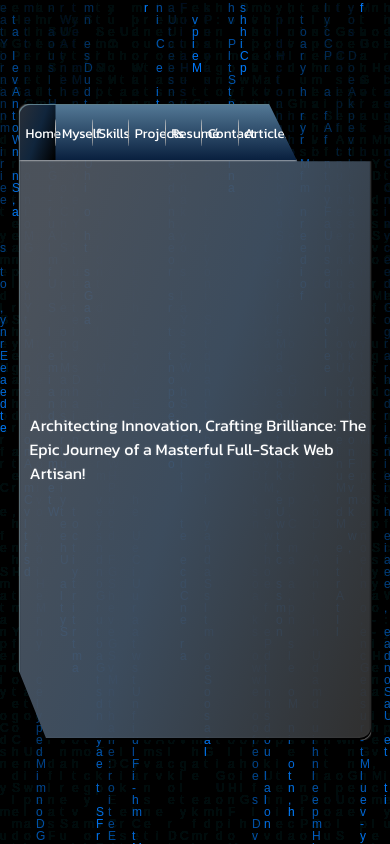
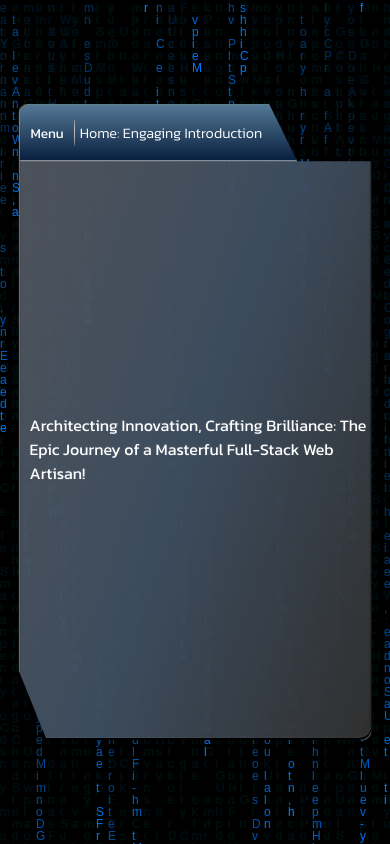
Before and after one commit to patrickgunnar/patrick-gunnar, a Next.js app: page / in a window 390 px wide. Built offline with nearby package versions, Linux system fonts and the light colour scheme.

Commit message:
feat: added mobile version of the menu

```diff
--- a/src/components/navbar/navbar.tsx
+++ b/src/components/navbar/navbar.tsx
@@ -2,22 +2,37 @@
 
 import { styled } from "styled-components";
 import { useRouter, usePathname } from "next/navigation";
+import { tablet } from "@/app/screens";
+import { useState } from "react";
 
 
-const NavbarContainer = styled.nav`
+const NavbarContainer = styled.section`
     background: linear-gradient(to top, var(--background-007) 0%, var(--background-008) 100%);
     filter: drop-shadow(0 0 1px var(--background-006));
 
-    display: grid;
-    grid-template-columns: repeat(auto-fit, minmax(0, calc(92% / 7)));
+    display: flex;
+    justify-content: center;
+    align-items: center;
 
     position: relative;
     height: 9%;
     width: 79%;
+`
+
+const DesktopNav = styled.nav`
+    display: none;
+    grid-template-columns: repeat(auto-fit, minmax(0, calc(92% / 7)));
+
+    height: 100%;
+    width: 100%;
 
     > :last-child {
         padding-right: 75%;
         width: 160%;
+    }
+
+    @media only screen and (min-width: ${tablet}) {
+        display: grid;
     }
 `
 
@@ -66,19 +81,130 @@ const NavbarOpt = styled.button<{ disabled: boolean }>`
     }
 `
 
+const MobileContainer = styled.section`
+    display: flex;
+    justify-content: space-around;
+    align-items: center;
+
+    height: 100%;
+    width: 100%;
+
+    @media only screen and (min-width: ${tablet}) {
+        display: none;
+    }
+`
+
+const MobileMenu = styled.button<{ open: boolean }>`
+    background: ${
+        (props) => props.open ? (
+            'linear-gradient(109.6deg, var(--background-015) 11.2%, var(--background-014) 51.2%, var(--background-005) 98.6%);'
+        ) : (
+            'transparent'
+        )
+    };
+    border: none;
+    border: none;
+
+    color: inherit;
+    font-weight: 400;
+    font-family: inherit;
+    font-size: .85rem;
+
+    position: relative;
+    height: 100%;
+    aspect-ratio: 1/1;
+
+    &:focus {
+        background: transparent;
+    }
+
+    &:hover {
+        background: linear-gradient(
+            109.6deg, var(--background-015) 11.2%, var(--background-014) 51.2%, var(--background-005) 98.6%
+        );
+    }
+
+    &::after {
+        content: " ";
+
+        background: linear-gradient(to bottom, var(--background-009) 0%, var(--background-013) 100%),
+                    radial-gradient(at top center, var(--background-010) 0%, var(--background-010) 120%)
+                    var(--background-011);
+        border: none;
+        border-radius: 100%;
+
+        position: absolute;
+        top: 50%;
+        left: 100%;
+        transform: translate(-50%, -50%);
+
+        height: 50%;
+        width: 1px;
+    }
+`
+
+const MobileLabel = styled.label`
+    padding: 0 5px;
+    padding-right: 20px;
+
+    text-align: start;
+    font-size: .9rem;
+    font-weight: 300;
+    font-family: inherit;
+
+    white-space: nowrap;
+    overflow: hidden;
+    text-overflow: ellipsis;
+
+    height: fit-content;
+    width: 75%;
+`
+
+const MobileNav = styled.nav`
+    background: linear-gradient(180.2deg, var(--background-017) 6.8%, var(--background-016) 131%);
+    border: none;
+
+    display: grid;
+    grid-template-rows: repeat(auto-fit, minmax(0, calc(100% / 7)));
+
+    position: absolute;
+    z-index: 100;
+    top: 9%;
+
+    height: 91%;
+    width: 100%;
+
+    @media only screen and (min-width: ${tablet}) {
+        display: none;
+    }
+`
+
 const Navbar = () => {
     // get router
     const router = useRouter()
     // current pathname
     const pathname = usePathname()
 
+    // open mobile menu
+    const [isMobileOpen, setIsMobileOpen] = useState<boolean>(false)
+
     // route handler
     const handleRouting = (route: string) => {
         router.push(route)
+
+        // if isMobileOpen is true
+        if(isMobileOpen) setIsMobileOpen(false)
+    }
+
+    // open mobile menu handler
+    const handleMobileOpen = (state: boolean) => {
+        setIsMobileOpen(!state)
     }
 
     return (
+        <>
             <NavbarContainer>
+                <DesktopNav>
                     <NavbarOpt onClick={() => handleRouting('/')} disabled={pathname === '/'}>
                         Home
                     </NavbarOpt>
@@ -100,7 +226,50 @@ const Navbar = () => {
                     <NavbarOpt onClick={() => handleRouting('/articles')} disabled={pathname === '/articles'}>
                         Articles
                     </NavbarOpt>
+                </DesktopNav>
+                <MobileContainer>
+                    <MobileMenu open={isMobileOpen} onClick={() => handleMobileOpen(isMobileOpen)}>
+                        Menu
+                    </MobileMenu>
+                    <MobileLabel>
+                        { pathname === '/' && 'Home: Engaging Introduction' }
+                        { pathname === '/myself' && 'Myself: Web Artisan!' }
+                        { pathname === '/skills' && 'Skills: Expert Proficiency' }
+                        { pathname === '/projects' && 'Projects: Innovative Showcases' }
+                        { pathname === '/resume' && 'Resumé: Accomplishments Summary' }
+                        { pathname === '/contact' && 'Contact: Connection Details' }
+                        { pathname === '/articles' && 'Articles: Insightful Publications' }
+                    </MobileLabel>
+                </MobileContainer>
             </NavbarContainer>
+            {
+                isMobileOpen && (
+                    <MobileNav>
+                        <NavbarOpt onClick={() => handleRouting('/')} disabled={pathname === '/'}>
+                            Home
+                        </NavbarOpt>
+                        <NavbarOpt onClick={() => handleRouting('/myself')} disabled={pathname === '/myself'}>
+                            Myself
+                        </NavbarOpt>
+                        <NavbarOpt onClick={() => handleRouting('/skills')} disabled={pathname === '/skills'}>
+                            Skills
+                        </NavbarOpt>
+                        <NavbarOpt onClick={() => handleRouting('/projects')} disabled={pathname === '/projects'}>
+                            Projects
+                        </NavbarOpt>
+                        <NavbarOpt onClick={() => handleRouting('/resume')} disabled={pathname === '/resume'}>
+                            Resumé
+                        </NavbarOpt>
+                        <NavbarOpt onClick={() => handleRouting('/contact')} disabled={pathname === '/contact'}>
+                            Contact
+                        </NavbarOpt>
+                        <NavbarOpt onClick={() => handleRouting('/articles')} disabled={pathname === '/articles'}>
+                            Articles
+                        </NavbarOpt>
+                    </MobileNav>
+                )
+            }
+        </>
     );
 }
 
```
Lines whose indentation alone changed are shown as unchanged.
